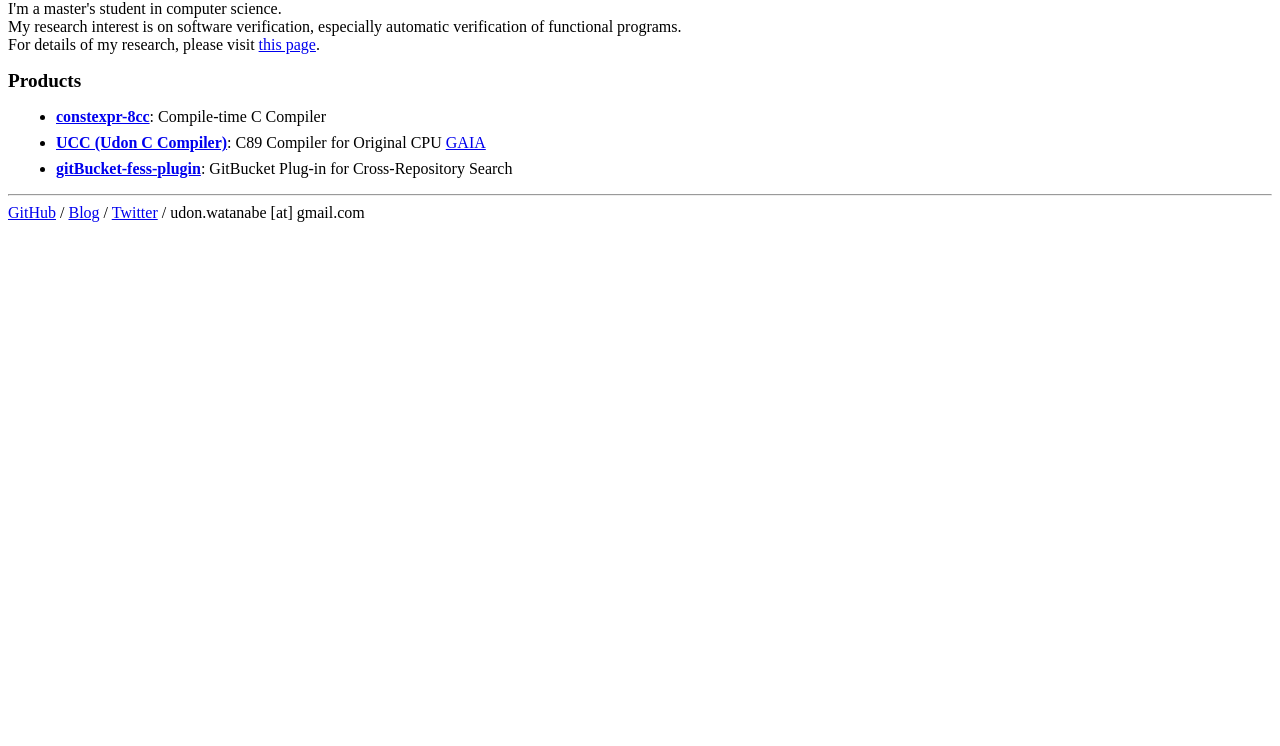
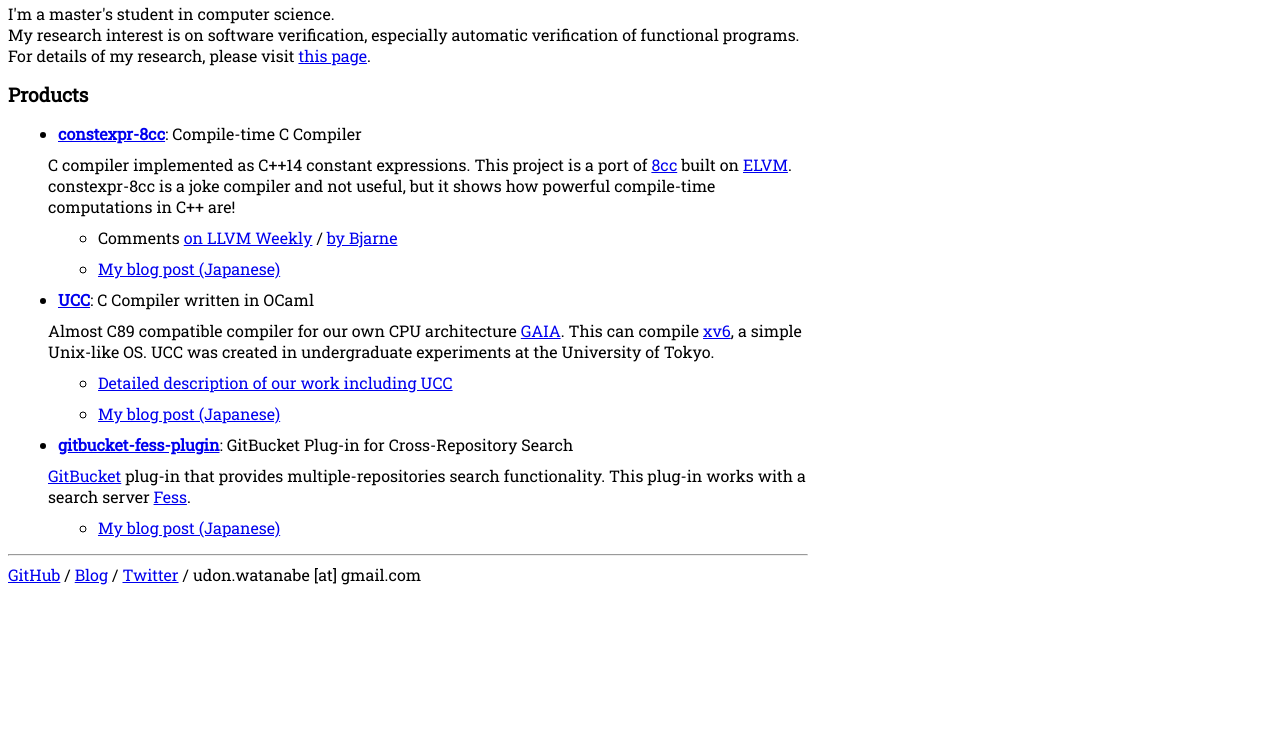
Before and after one commit to keiichiw/mypage, a plain HTML site: page index.html in a window 1280 px wide. Shown: the part 54-800 px from the top of the page. Drawn offline with Linux system fonts and the light colour scheme.

Commit message:
Add descriptions of products

```diff
--- a/index.html
+++ b/index.html
@@ -2,9 +2,10 @@
 <html lang="en">
   <head>
     <meta charset="utf-8">
-    <title>Keiichi WATANABE</title>
     <meta name="google-site-verification" content="fhjfvQs18xdPN-NUFm_1SXyG7j0TxfvQ4uCNT1Tk3Uc" />
+    <link href="https://fonts.googleapis.com/css?family=Roboto+Slab" rel="stylesheet">
     <link rel="stylesheet" type="text/css" href="style.css">
+    <title>Keiichi Watanabe</title>
   </head>
   <body>
     <div id="name">Keiichi Watanabe</div>
@@ -15,10 +16,34 @@
     </p>
     <h1>Products</h1>
     <ul>
-      <li><a href="https://github.com/kw-udon/constexpr-8cc"><strong>constexpr-8cc</strong></a>: Compile-time C Compiler
-      </li>
-      <li><a href="https://github.com/kw-udon/ucc"><strong>UCC (Udon C Compiler)</strong></a>: C89 Compiler for Original CPU <a href="https://github.com/nyuichi/gaia3">GAIA</a></li>
-      <li><a href="https://github.com/codelibs/gitbucket-fess-plugin"><strong>gitBucket-fess-plugin</strong></a>: GitBucket Plug-in for Cross-Repository Search</li>
+      <li><a href="https://github.com/kw-udon/constexpr-8cc"><strong>constexpr-8cc</strong></a>: Compile-time C Compiler</li>
+      C compiler implemented as C++14 constant expressions.
+      This project is a port of <a href="https://github.com/rui314/8cc">8cc</a> built on <a href="https://github.com/shinh/elvm">ELVM</a>.
+      constexpr-8cc is a joke compiler and not useful, but it shows how powerful compile-time computations in C++ are!
+
+      <ul>
+        <li>Comments <a href="http://llvmweekly.org/issue/151/">on LLVM Weekly</a> / <a href="https://twitter.com/meetingcpp/status/800348363015061505">by Bjarne</a></li>
+        <li><a href="http://kw-udon.hatenablog.com/entry/2016/12/03/201722">My blog post (Japanese)</a></li>
+      </ul>
+
+      <li><a href="https://github.com/kw-udon/ucc"><strong>UCC</strong></a>: C Compiler written in OCaml</li>
+      Almost C89 compatible compiler for our own CPU architecture <a href="https://github.com/nyuichi/gaia3">GAIA</a>.
+      This can compile <a href="https://github.com/nyuichi/xv6">xv6</a>, a simple Unix-like OS.
+      UCC was created in undergraduate experiments at the University of Tokyo.
+
+      <ul>
+        <li><a href="https://github.com/nyuichi/xv6/blob/master/README.md">Detailed description of our work including UCC</a></li>
+        <li><a href="http://kw-udon.hatenablog.com/entry/2015/03/19/171921">My blog post (Japanese)</a></li>
+      </ul>
+
+      <li><a href="https://github.com/codelibs/gitbucket-fess-plugin"><strong>gitbucket-fess-plugin</strong></a>: GitBucket Plug-in for Cross-Repository Search</li>
+      <a href="https://github.com/gitbucket/gitbucket">GitBucket</a> plug-in that provides multiple-repositories search functionality.
+      This plug-in works with a search server <a href="https://github.com/codelibs/fess">Fess</a>.
+
+      <ul>
+        <li><a href="http://qiita.com/kw_udon/items/06d385b88dafed4bd609">My blog post (Japanese)</a></li>
+      </ul>
+
     </ul>
     <hr>
     <a href="https://github.com/kw-udon">GitHub</a>
--- a/style.css
+++ b/style.css
@@ -1,3 +1,9 @@
+body {
+    width: 100%;
+    max-width: 800px;
+    font-family: 'Roboto Slab', serif;
+}
+
 #name {
     font-size: 140%;
     font-weight: bold;
@@ -9,5 +15,5 @@ h1 {
 }
 
 li {
-    margin: 8px;
+    margin: 10px;
 }
```
